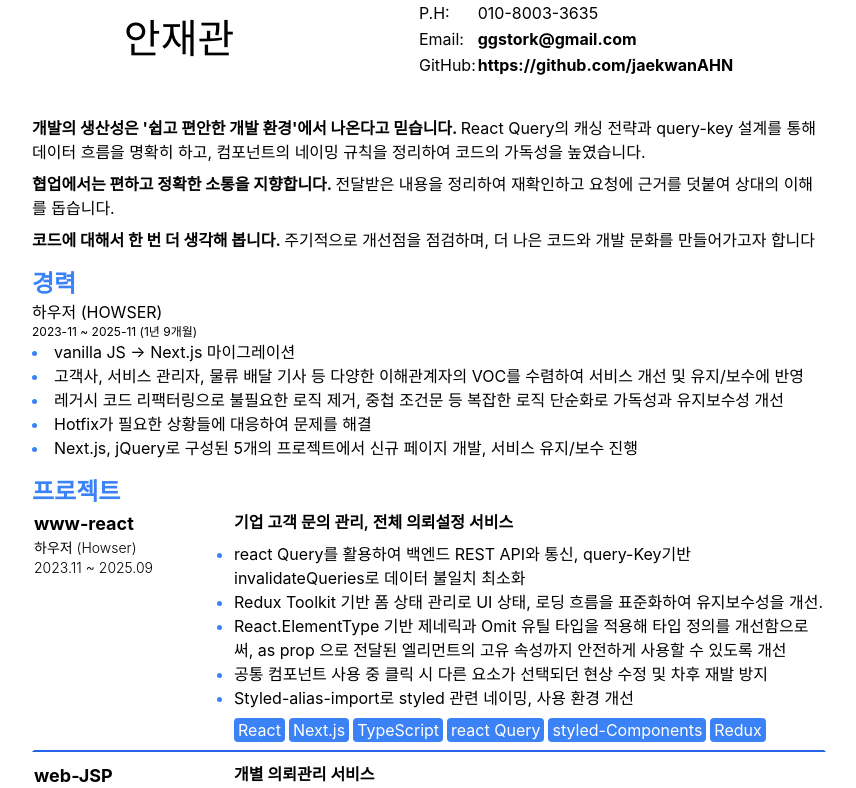
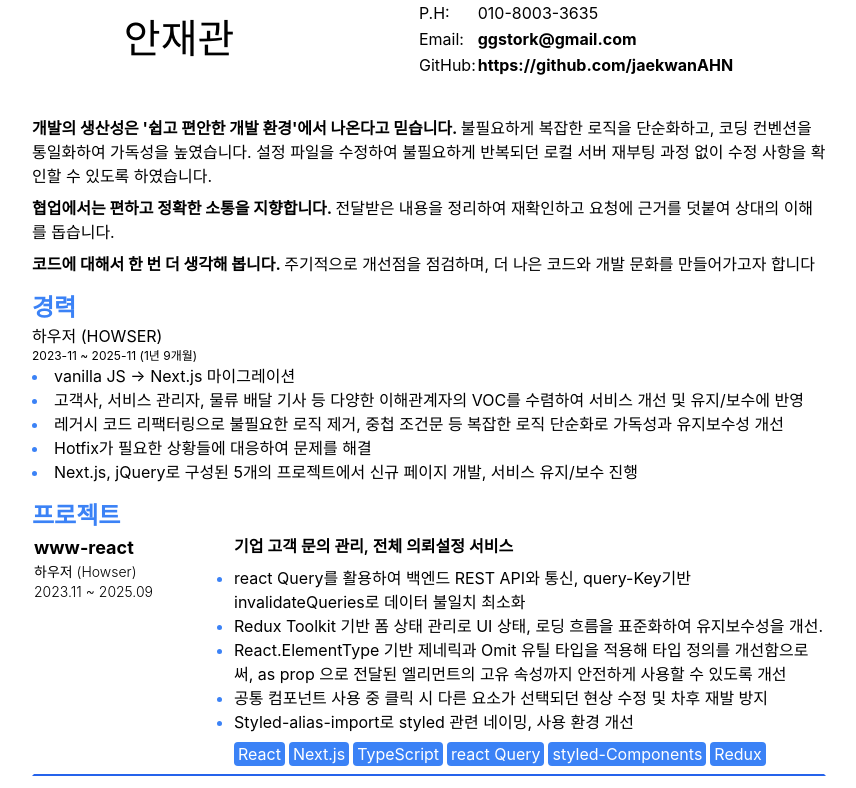
Before and after one commit to jaekwanAHN/resume, a Next.js app: page / in a window 1280 px wide. Shown: the top 788 px of the page, without its empty margins (211-1067 px from the left). Built offline with nearby package versions, Linux system fonts and the light colour scheme; a web font is replaced by a local one.

Commit message:
자기소개 수정

```diff
--- a/src/data/introduce.ts
+++ b/src/data/introduce.ts
@@ -2,7 +2,7 @@ export const introduce = [
   {
     title: "개발의 생산성은 '쉽고 편안한 개발 환경'에서 나온다고 믿습니다. ",
     content:
-      'React Query의 캐싱 전략과 query-key 설계를 통해 데이터 흐름을 명확히 하고, 컴포넌트의 네이밍 규칙을 정리하여 코드의 가독성을 높였습니다.',
+      '불필요하게 복잡한 로직을 단순화하고, 코딩 컨벤션을 통일화하여 가독성을 높였습니다. 설정 파일을 수정하여 불필요하게 반복되던 로컬 서버 재부팅 과정 없이 수정 사항을 확인할 수 있도록 하였습니다.',
   },
   {
     title: '협업에서는 편하고 정확한 소통을 지향합니다. ',
```
